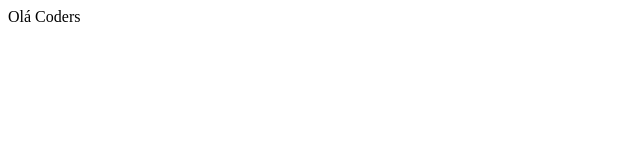
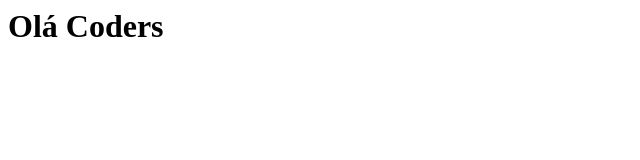
Before and after one commit to arirodrigues/criando-um-site-responsivo, a plain HTML site: page index.html in a window 1280 px wide. Shown: the whole page, without its empty margins (0-640 px from the left). Drawn offline with Linux system fonts and the light colour scheme.

Commit message:
meu primeiro commit

```diff
--- a/index.html
+++ b/index.html
@@ -1 +1 @@
-<p>Olá Coders</p>
+<h1>Olá Coders</h1>
```
